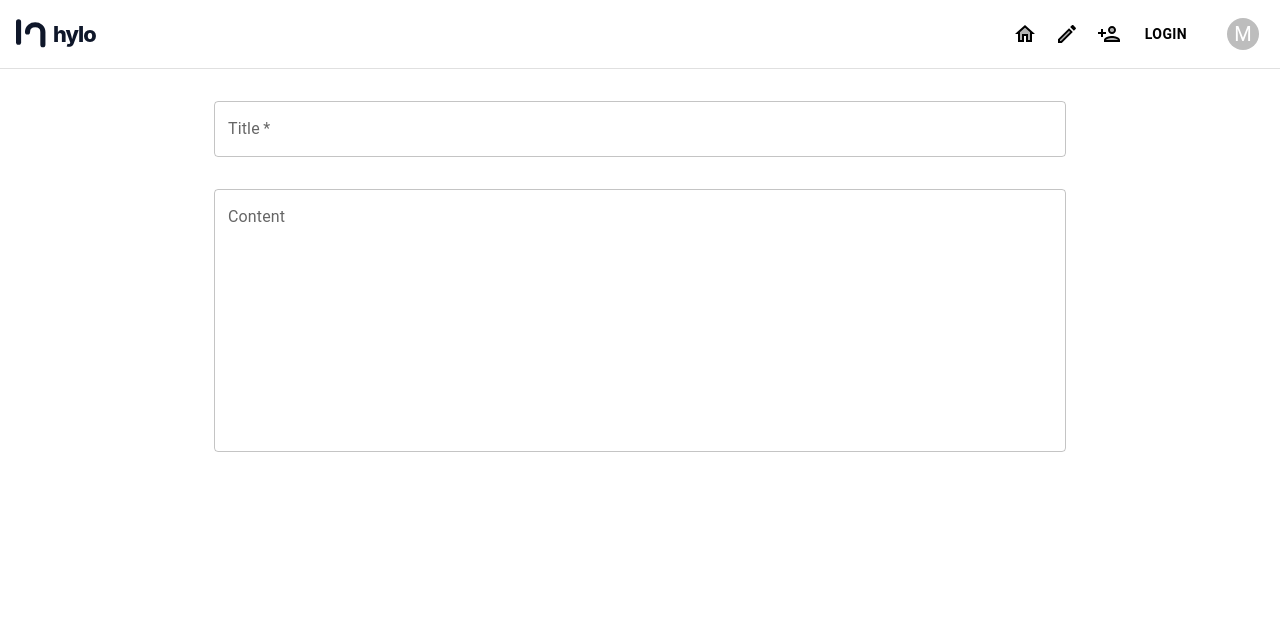
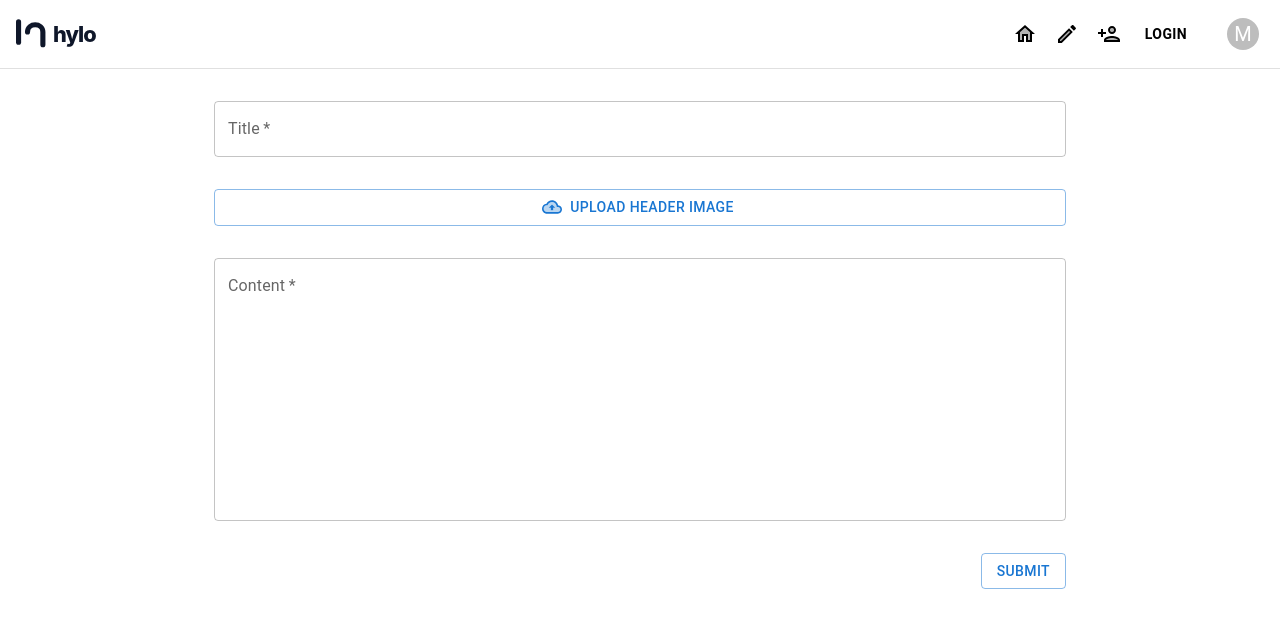
Before and after one commit to iamhimansu/blog, a React (Create React App) app in the folder frontend/: page /create in a window 1280 px wide. Shown: the top 628 px of the page. Built offline with nearby package versions, Linux system fonts and the light colour scheme; no server answers.

Commit message:
Interface added for posting content

```diff
--- a/frontend/src/pages/CreatePage.tsx
+++ b/frontend/src/pages/CreatePage.tsx
@@ -1,5 +1,18 @@
-import { Box, Container, TextField } from "@mui/material";
+import styled from "@emotion/styled";
+import { CloudUploadTwoTone } from "@mui/icons-material";
+import { Box, Button, Container, TextField } from "@mui/material";
 import React from "react";
+const VisuallyHiddenInput = styled('input')({
+    clip: 'rect(0 0 0 0)',
+    clipPath: 'inset(50%)',
+    height: 1,
+    overflow: 'hidden',
+    position: 'absolute',
+    bottom: 0,
+    left: 0,
+    whiteSpace: 'nowrap',
+    width: 1,
+});
 
 const CreatePage: React.FC = () => {
     return (
@@ -12,15 +25,37 @@ const CreatePage: React.FC = () => {
                     fullWidth={true}
                 />
             </Box>
-            <Box>
+            <Box sx={{ marginBottom: 4 }}>
+                <Button
+                    component="label"
+                    role={undefined}
+                    variant="outlined"
+                    tabIndex={-1}
+                    fullWidth={true}
+                    startIcon={<CloudUploadTwoTone />}
+                >
+                    Upload Header Image
+                    <VisuallyHiddenInput
+                        type="file"
+                        onChange={(event) => console.log(event.target.files)}
+                    />
+                </Button>
+            </Box>
+            <Box sx={{ marginBottom: 4 }}>
                 <TextField
                     id="standard-multiline-flexible"
                     label="Content"
+                    required
                     multiline
-                    fullWidth={true}
+                    fullWidth
                     rows={10}
                     sx={{ minHeight: '200px' }}
                 />
+            </Box>
+            <Box sx={{ textAlign: 'right' }}>
+                <Button variant="outlined" size="medium">
+                    Submit
+                </Button>
             </Box>
         </Container>
     );
```
